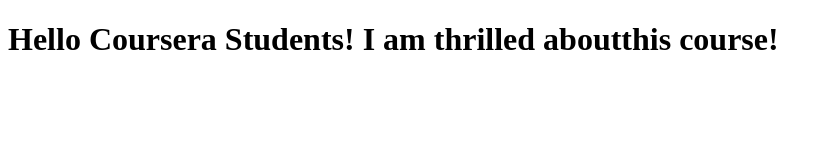
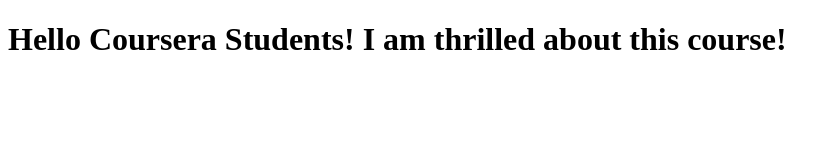
Before and after one commit to mitasoli/coursera-test, a plain HTML site: page index.html in a window 1280 px wide. Shown: the whole page, without its empty margins (0-839 px from the left). Drawn offline with Linux system fonts and the light colour scheme.

Commit message:
Modified next version of web file.

```diff
--- a/index.html
+++ b/index.html
@@ -5,6 +5,6 @@
   <title>Hello Coursera</title>
 </head>
 <body>
-  <h1>Hello Coursera Students! I am thrilled aboutthis course!</h1>
+  <h1>Hello Coursera Students! I am thrilled about this course!</h1>
 </body>
 </html>
```
